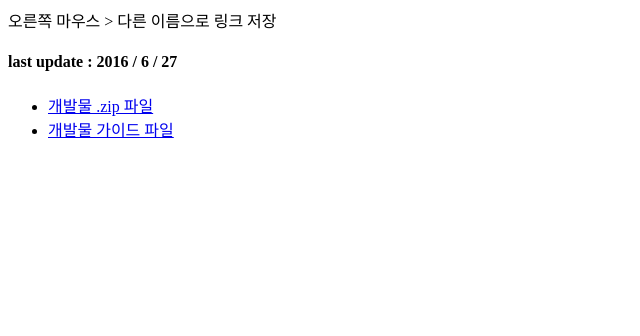
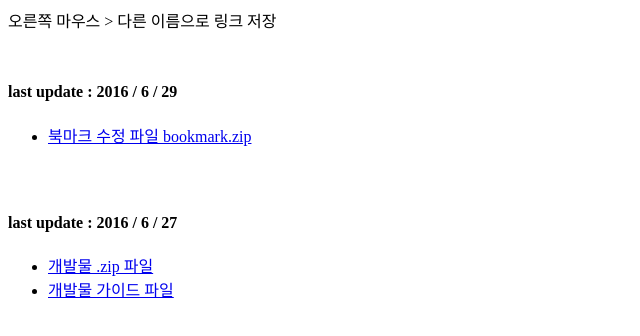
Before and after one commit to jungsooknam/test3, a plain HTML site: page sample002/work/index.html in a window 1280 px wide. Shown: the whole page, without its empty margins (0-640 px from the left). Drawn offline with Linux system fonts and the light colour scheme.

Commit message:
ㅁㅁ
ㅁㅁ

```diff
--- a/sample002/work/index.html
+++ b/sample002/work/index.html
@@ -7,6 +7,16 @@
 <body>
 
 <div> 오른쪽 마우스 > 다른 이름으로 링크 저장</div>
+<div style="height: 30px"> </div>
+
+<div>
+    <h4>last update : 2016 / 6 / 29</h4>
+    <ul>
+        <li> <a href="test1/bookmark.zip" target="_blank">북마크 수정 파일 bookmark.zip</a></li>
+    </ul>
+</div>
+
+<div style="height: 30px"> </div>
 
 
 <div>
```
